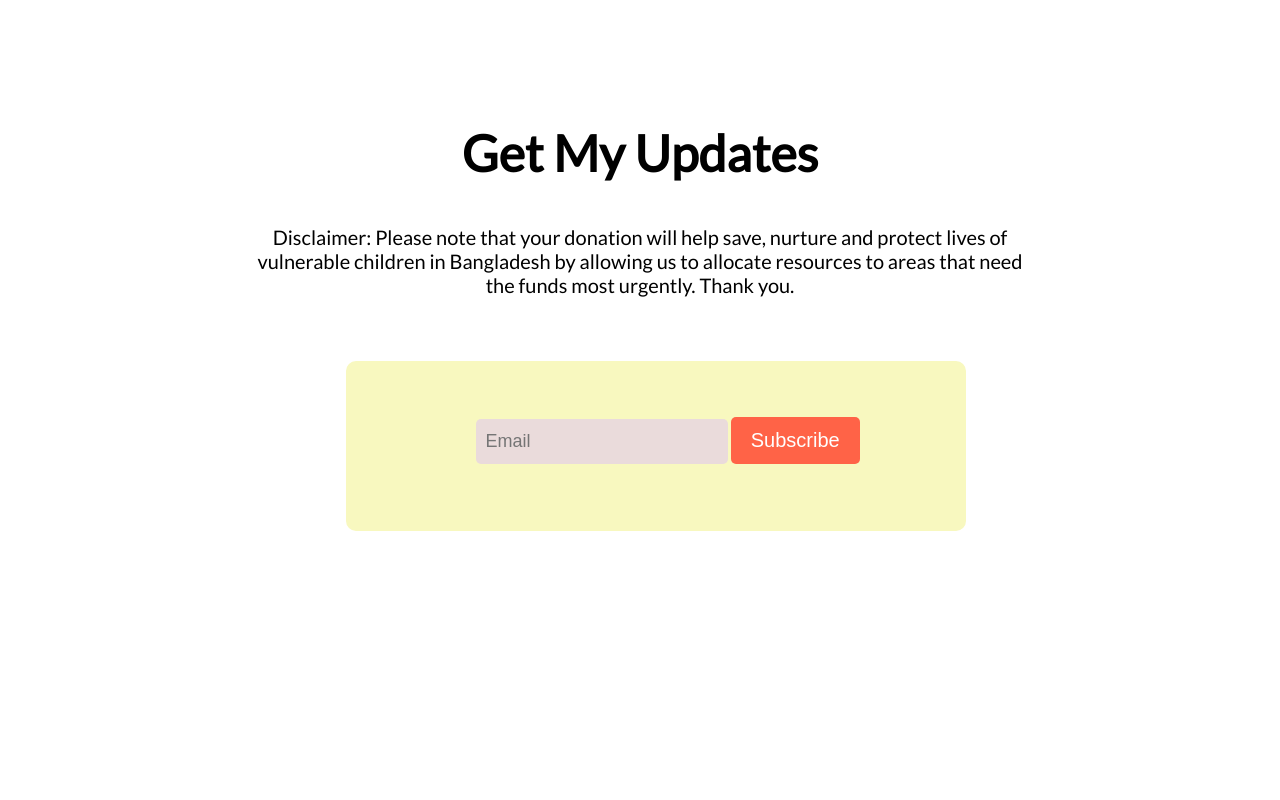
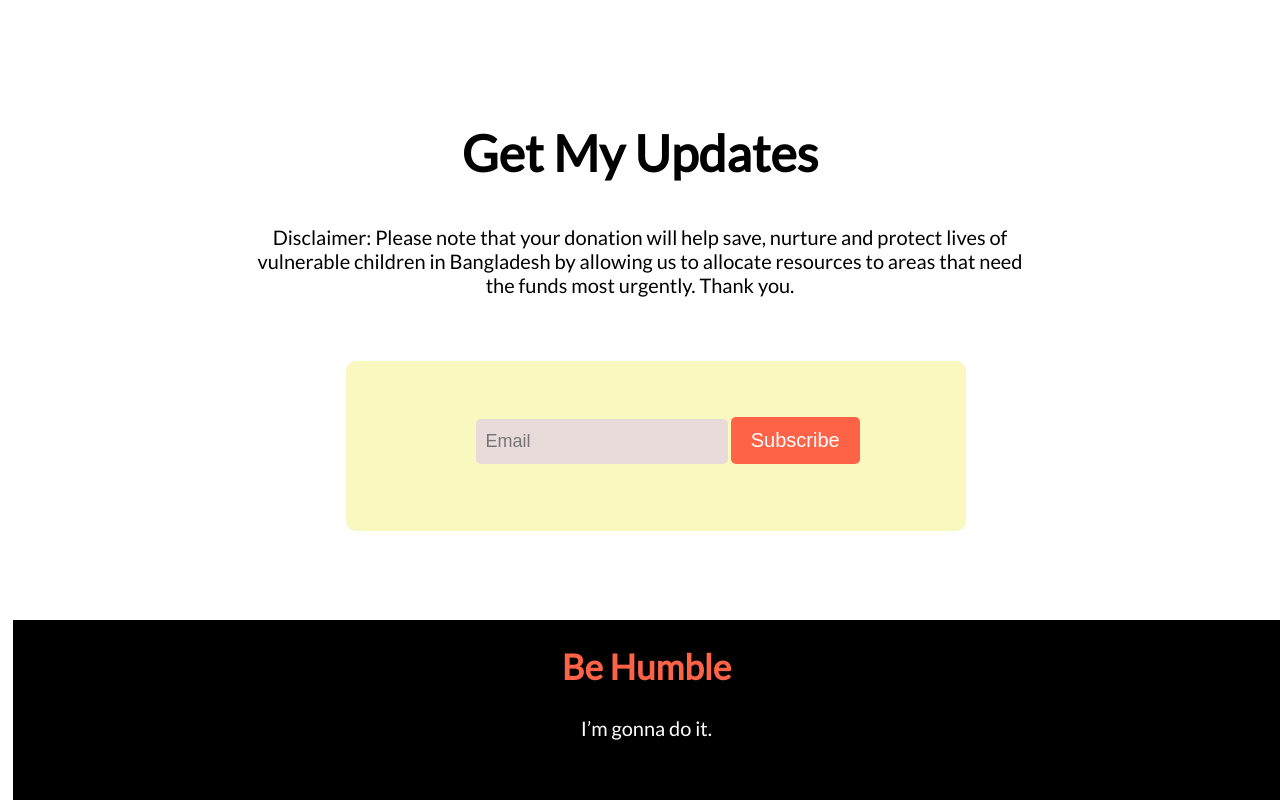
Before and after one commit to ariful012/donate-today-project, a plain HTML site: page index.html in a window 1280 px wide. Shown: the part 3162-3962 px from the top of the page. Before the commit the page ends 3744 px from the top, so only its background shows below. Drawn offline with Linux system fonts and the light colour scheme.

Commit message:
footer section added

```diff
--- a/index.html
+++ b/index.html
@@ -140,4 +140,9 @@
 
 </body>
 
+<footer class="footer">
+    <h2 class="last-h2">Be Humble</h2>
+    <p class="last-p">I’m gonna do it.</p>
+</footer>
+
 </html>
--- a/style.css
+++ b/style.css
@@ -216,3 +216,31 @@ p {
     border-radius: 5px;
     background: tomato;
 }
+
+.footer {
+    width: auto;
+    height: 180px;
+    background-color: #000;
+    margin-left: 1%;
+}
+
+.footer .last-h2 {
+    text-align: center;
+    margin-top: 7%;
+}
+
+.footer h2 {
+    font-size: 35px;
+    padding: 2%;
+}
+
+.last-h2 {
+    color: tomato;
+    font-weight: 700;
+}
+
+.last-p {
+    color: #fff;
+    text-align: center;
+    margin-top: -2%;
+}
```
